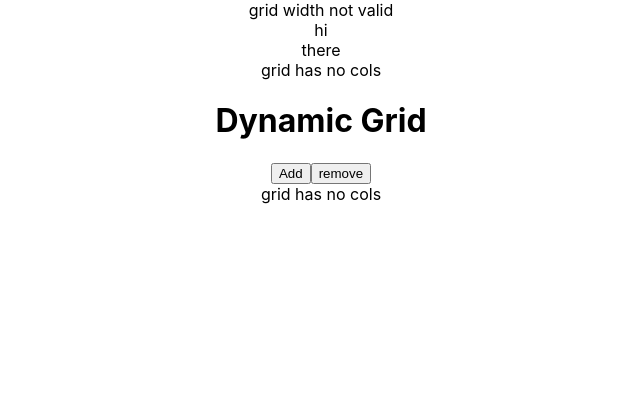
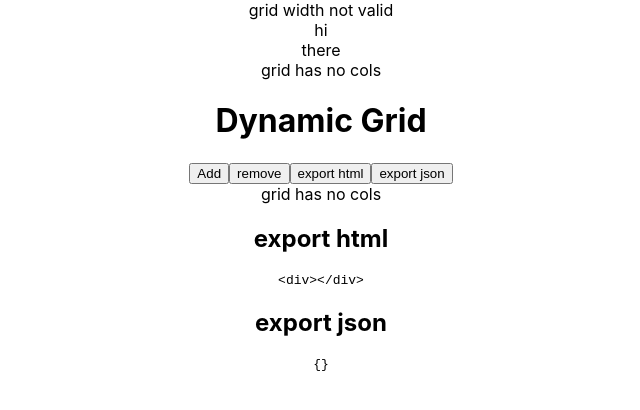
Before and after one commit to chrisclarke1977/react-simple-grid-task, a React (Create React App) app: page / in a window 1280 px wide. Shown: the top 410 px of the page, without its empty margins (319-959 px from the left). Built offline with nearby package versions, Linux system fonts and the light colour scheme.

Commit message:
export json first draft

```diff
--- a/src/dynamic-grid/index.tsx
+++ b/src/dynamic-grid/index.tsx
@@ -3,36 +3,51 @@ import Grid from '../grid';
 import { ColProps } from '../grid/Col';
 
 export interface DynamicGridProps {
-    width?: number;
-    text?: string;
+
 }
 
 const DynamicGrid: React.FunctionComponent<DynamicGridProps> = (props: DynamicGridProps) => {
-    const [cols, setCols] = React.useState<ColProps[]>([]);
+    const { useState, useEffect } = React;
+    const [cols, setCols] = useState<ColProps[]>([]);
+    const [exJson, setExJson] = useState({});
+    const [exHTML, setExHTML] = useState('<div></div>');
 
     const onAdd = () => {
-        const newCols: ColProps[] = [...cols ,{ width: 4, text: "hi" }];
-        console.log("add col", cols, newCols);
-
+        const newCols: ColProps[] = [...cols, { width: 4, text: "hi" }];
+        newCols.map(i => i.width = Math.round(12 / (newCols.length))); // Adjust widths of cols
         setCols(newCols);
     }
     const onRemove = () => {
         const newCols: ColProps[] = cols;
         newCols.pop();
-        console.log("remove col", cols, newCols);
+        newCols.map(i => i.width = Math.round(12 / (newCols.length))); // Adjust widths of cols
         setCols(newCols);
     }
-    const jsonCols = () => JSON.stringify(cols);
+    const exportHTML = () => {
+        setExHTML('<div></div>');
+    }
+    const exportJSON = () => {
+        const jsonCols = () => JSON.stringify(cols);
+        setExJson({ grid: jsonCols() });
+    }
 
-    React.useEffect(() => {
+    useEffect(() => {
         // Watch for changes in cols array
-    }, [jsonCols()]);
+    }, [cols.length]);
 
     return <div className="dynamic-grid">
         <h1>Dynamic Grid</h1>
         <button onClick={onAdd}>Add</button>
         <button onClick={onRemove}>remove</button>
+        <button onClick={exportHTML}>export html</button>
+        <button onClick={exportJSON}>export json</button>
         <Grid cols={cols} />
+        <div>
+            <h2>export html</h2>
+            <pre>{exHTML}</pre>
+            <h2>export json</h2>
+            <pre>{JSON.stringify(exJson)}</pre>
+        </div>
     </div>
 }
 
```
